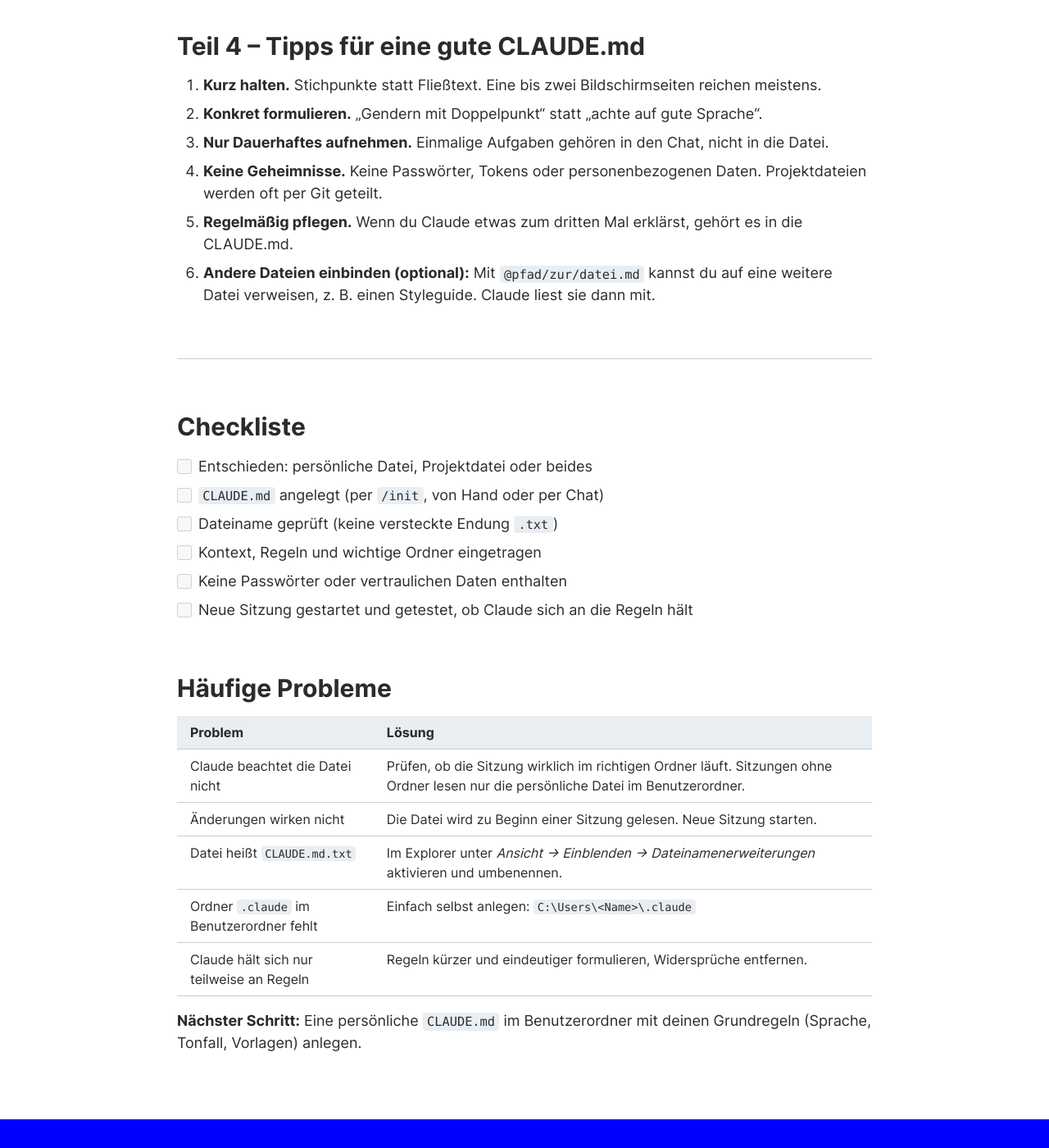
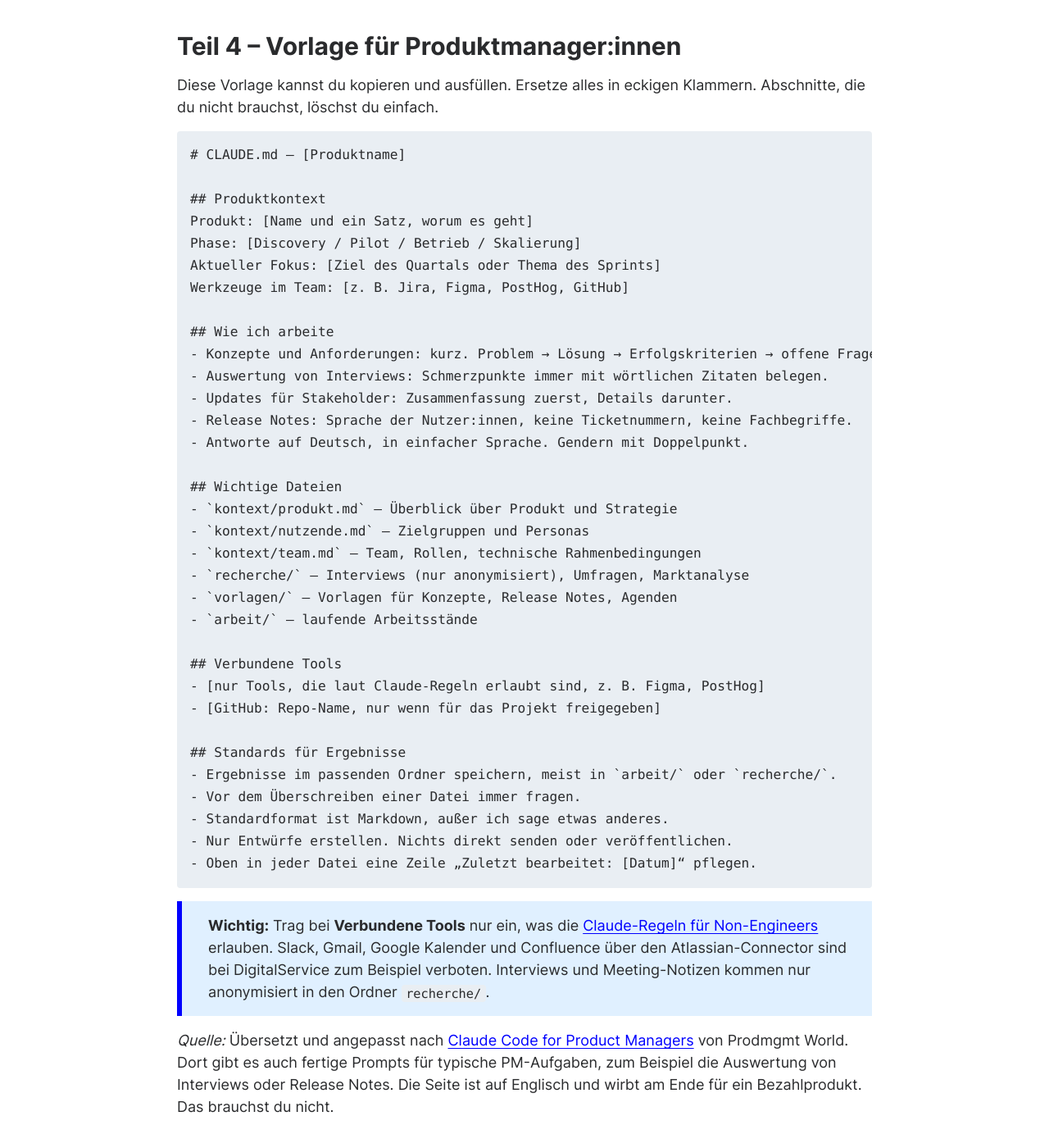
Before and after one commit to joergihlefeld-ds/DS_public, a Jekyll site: the page built from anleitungen/claude-md-einrichten.md, in a window 1280 px wide and 1400 px high, scrolled down 2839 px. Shown: the whole window at 82% size. Built offline with Jekyll 4.4.1, drawn with Linux system fonts in a browser that asks for light colours; our own code applies the rules of GitHub Pages for plain Markdown files; some of the changed text lies outside the part shown.

Commit message:
Claude einrichten

````diff
--- a/anleitungen/claude-md-einrichten.md
+++ b/anleitungen/claude-md-einrichten.md
@@ -45,7 +45,7 @@ Gibt es mehrere Dateien, liest Claude alle. Die spezifischere Datei ergänzt die
 
 1. Im Projektordner eine neue Datei mit dem Namen `CLAUDE.md` anlegen.
    - Achtung: Windows blendet Endungen oft aus. Die Datei darf nicht `CLAUDE.md.txt` heißen.
-2. Anweisungen hineinschreiben (Beispiel siehe Teil 3).
+2. Anweisungen hineinschreiben (Beispiel siehe Teil 3, Vorlage für PMs siehe Teil 4).
 3. Speichern. Ab der nächsten Sitzung in diesem Ordner liest Claude die Datei.
 
 ### Variante C: Im Chat ergänzen lassen
@@ -76,7 +76,51 @@ Zielgruppe: Verwaltungsmitarbeitende, keine Technik-Profis.
 - `final/` – abgestimmte Fassungen, nur nach Rückfrage ändern
 ```
 
-## Teil 4 – Tipps für eine gute CLAUDE.md
+## Teil 4 – Vorlage für Produktmanager:innen
+
+Diese Vorlage kannst du kopieren und ausfüllen. Ersetze alles in eckigen Klammern. Abschnitte, die du nicht brauchst, löschst du einfach.
+
+```markdown
+# CLAUDE.md – [Produktname]
+
+## Produktkontext
+Produkt: [Name und ein Satz, worum es geht]
+Phase: [Discovery / Pilot / Betrieb / Skalierung]
+Aktueller Fokus: [Ziel des Quartals oder Thema des Sprints]
+Werkzeuge im Team: [z. B. Jira, Figma, PostHog, GitHub]
+
+## Wie ich arbeite
+- Konzepte und Anforderungen: kurz. Problem → Lösung → Erfolgskriterien → offene Fragen.
+- Auswertung von Interviews: Schmerzpunkte immer mit wörtlichen Zitaten belegen.
+- Updates für Stakeholder: Zusammenfassung zuerst, Details darunter.
+- Release Notes: Sprache der Nutzer:innen, keine Ticketnummern, keine Fachbegriffe.
+- Antworte auf Deutsch, in einfacher Sprache. Gendern mit Doppelpunkt.
+
+## Wichtige Dateien
+- `kontext/produkt.md` – Überblick über Produkt und Strategie
+- `kontext/nutzende.md` – Zielgruppen und Personas
+- `kontext/team.md` – Team, Rollen, technische Rahmenbedingungen
+- `recherche/` – Interviews (nur anonymisiert), Umfragen, Marktanalyse
+- `vorlagen/` – Vorlagen für Konzepte, Release Notes, Agenden
+- `arbeit/` – laufende Arbeitsstände
+
+## Verbundene Tools
+- [nur Tools, die laut Claude-Regeln erlaubt sind, z. B. Figma, PostHog]
+- [GitHub: Repo-Name, nur wenn für das Projekt freigegeben]
+
+## Standards für Ergebnisse
+- Ergebnisse im passenden Ordner speichern, meist in `arbeit/` oder `recherche/`.
+- Vor dem Überschreiben einer Datei immer fragen.
+- Standardformat ist Markdown, außer ich sage etwas anderes.
+- Nur Entwürfe erstellen. Nichts direkt senden oder veröffentlichen.
+- Oben in jeder Datei eine Zeile „Zuletzt bearbeitet: [Datum]“ pflegen.
+```
+
+> **Wichtig:** Trag bei **Verbundene Tools** nur ein, was die [Claude-Regeln für Non-Engineers](../onboarding/claude-regeln-fuer-non-engineers.md) erlauben. Slack, Gmail, Google Kalender und Confluence über den Atlassian-Connector sind bei DigitalService zum Beispiel verboten. Interviews und Meeting-Notizen kommen nur anonymisiert in den Ordner `recherche/`.
+
+*Quelle:* Übersetzt und angepasst nach [Claude Code for Product Managers](https://www.prodmgmt.world/resources/claude-code#getting-started) von Prodmgmt World. Dort gibt es auch fertige Prompts für typische PM-Aufgaben, zum Beispiel die Auswertung von Interviews oder Release Notes. Die Seite ist auf Englisch und wirbt am Ende für ein Bezahlprodukt. Das brauchst du nicht.
+
+## Teil 5 – Tipps für eine gute CLAUDE.md
 
 1. **Kurz halten.** Stichpunkte statt Fließtext. Eine bis zwei Bildschirmseiten reichen meistens.
 2. **Konkret formulieren.** „Gendern mit Doppelpunkt“ statt „achte auf gute Sprache“.
````
